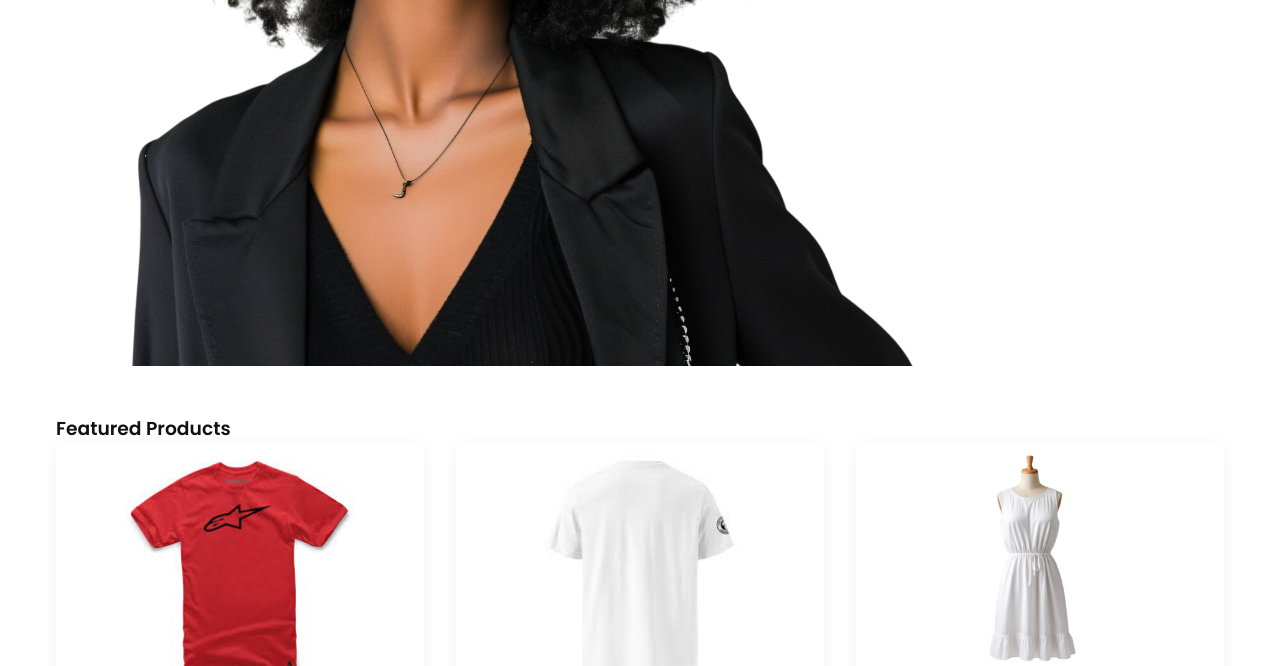
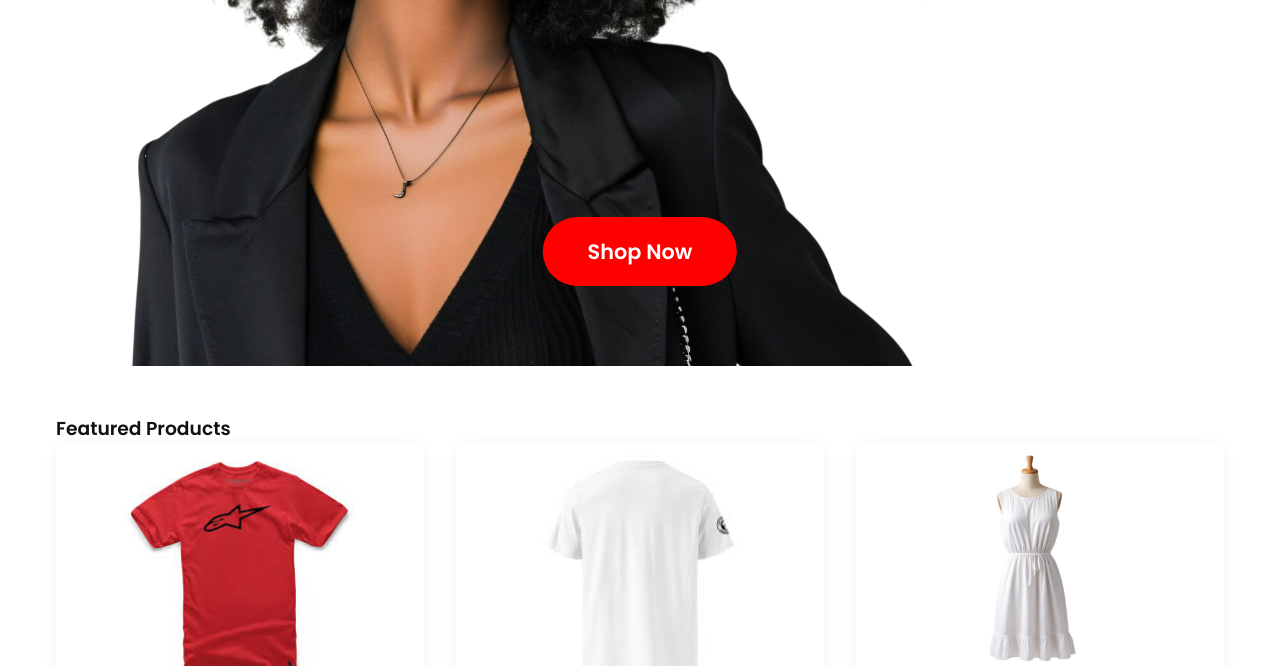
Before and after one commit to litgod23/vijeclothing, a plain HTML site: page index.html in a window 1280 px wide. Shown: the part 434-1100 px from the top of the page. Drawn offline with Linux system fonts and the light colour scheme.

Commit message:
style.css

```diff
--- a/style.css
+++ b/style.css
@@ -136,10 +136,9 @@ body {
   text-align: right;
   color: white;
   overflow: hidden;
-  background: url("../images/banner44.png") no-repeat center center / cover; /* Standard cover background */
+  background: url("./images/banner44.png") no-repeat center center / cover; /* Standard cover background */
   background-position: center center; /* Make sure background is centered */
 }
-
 
 .hero-title {
   font-family: "Cinzel", serif;
@@ -161,16 +160,19 @@ body {
 }
 
 .cta-btn {
-  margin-top: 2rem;
+  position: absolute;
+  bottom: 10vh;
+  left: 50%;
+  transform: translateX(-50%);
   background-color: #ff0000;
   color: white;
-  padding: 1rem 2.5rem;
-  font-size: 1.2rem;
+  padding: 1.2rem 2.8rem;
+  font-size: 1.3rem;
   font-weight: 700;
+  text-decoration: none;
   border-radius: 50px;
   transition: background-color 0.3s ease, transform 0.3s ease;
-  text-align: center;
-  text-decoration: none;
+  display: inline-block;
 }
 
 .cta-btn:hover {
```
